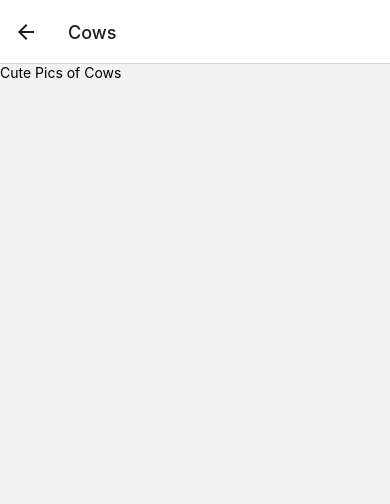
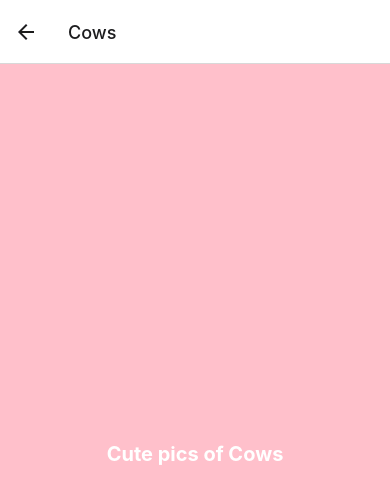
Before and after one commit to lrid/CutiesApp, a React Native app: screen /Cows in a window 390 px wide. Shown: the top 504 px of the page. Built offline with nearby package versions, Linux system fonts and the light colour scheme.

Commit message:
made new component to add pics to animals

```diff
--- /dev/null
+++ b/src/components/pics.js
@@ -0,0 +1,17 @@
+import { Text, StyleSheet } from 'react-native';
+
+export default function Pics ({animal}) {
+    return(
+    <>
+        <Text style={styles.header} >Cute pics of {animal}</Text>
+    </>
+    )
+};
+
+const styles = StyleSheet.create({
+    header: {
+        fontSize: 20,
+        fontWeight: 'bold',
+        color: 'white',
+    },
+});
--- a/src/screens/cows.js
+++ b/src/screens/cows.js
@@ -1,10 +1,20 @@
 import React from "react";
 import {View, Text, StyleSheet} from 'react-native'
+import Pics from "../components/pics";
 
 export default function Cows () {
     return (
-        <View>
-            <Text>Cute Pics of Cows</Text>
+        <View style={styles.container}>
+            <Pics animal="Cows"/>
         </View>
     )
 }
+
+const styles = StyleSheet.create({
+    container: {
+        flex: 1,
+        backgroundColor: 'pink',
+        alignItems: 'center',
+        justifyContent: 'center',
+    }
+});
--- a/src/screens/deer.js
+++ b/src/screens/deer.js
@@ -3,8 +3,17 @@ import {View, Text, StyleSheet} from 'react-native'
 
 export default function Deer () {
     return (
-        <View>
-            <Text>Cute Pics of Deer</Text>
+        <View style={styles.container}>
+            <Pics animal="Deer" />
         </View>
     )
 }
+
+const styles = StyleSheet.create({
+    container: {
+        flex: 1,
+        backgroundColor: 'pink',
+        alignItems: 'center',
+        justifyContent: 'center',
+    }
+});
--- a/src/screens/kittens.js
+++ b/src/screens/kittens.js
@@ -3,8 +3,17 @@ import {View, Text, StyleSheet} from 'react-native'
 
 export default function Kittens () {
     return (
-        <View>
-            <Text>Cute Pics of Kittens</Text>
+        <View style={styles.container}>
+            <Pics animal="Kittens" />
         </View>
     )
 }
+
+const styles = StyleSheet.create({
+    container: {
+        flex: 1,
+        backgroundColor: 'pink',
+        alignItems: 'center',
+        justifyContent: 'center',
+    }
+});
```
